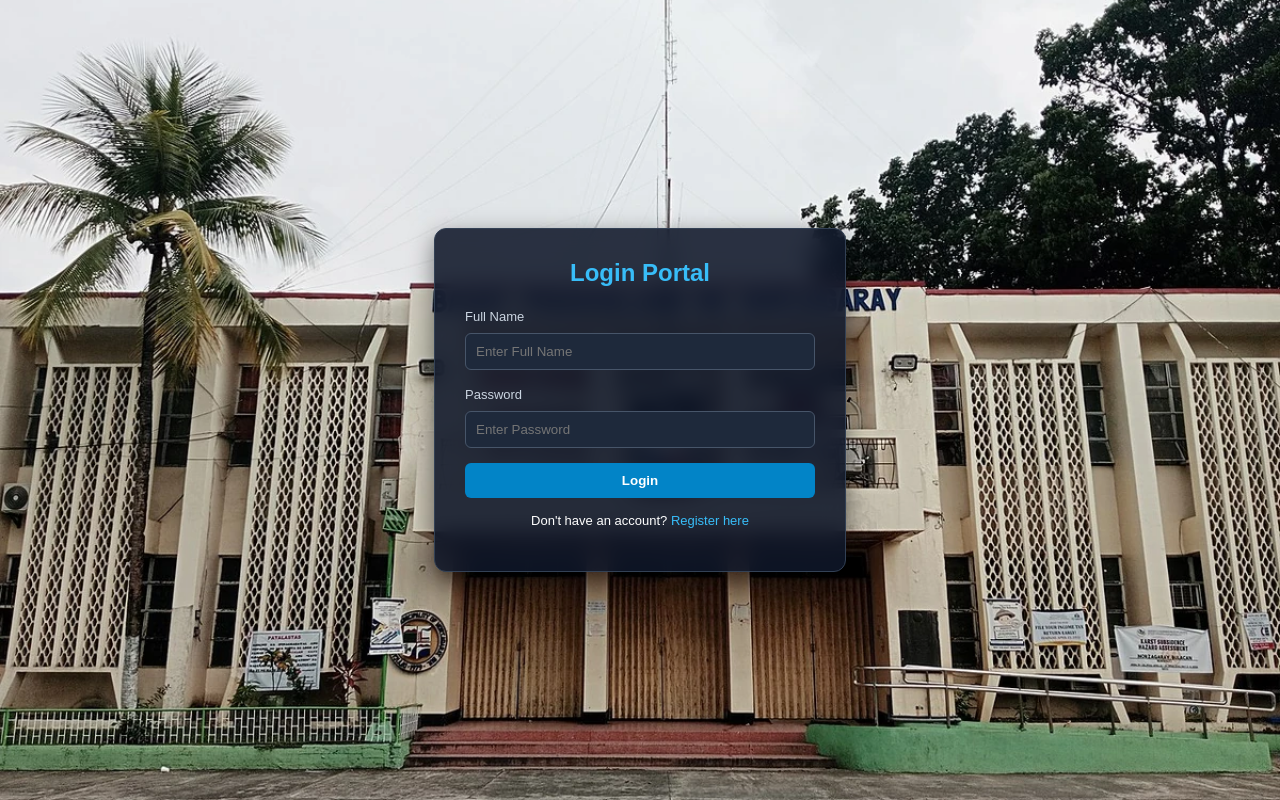
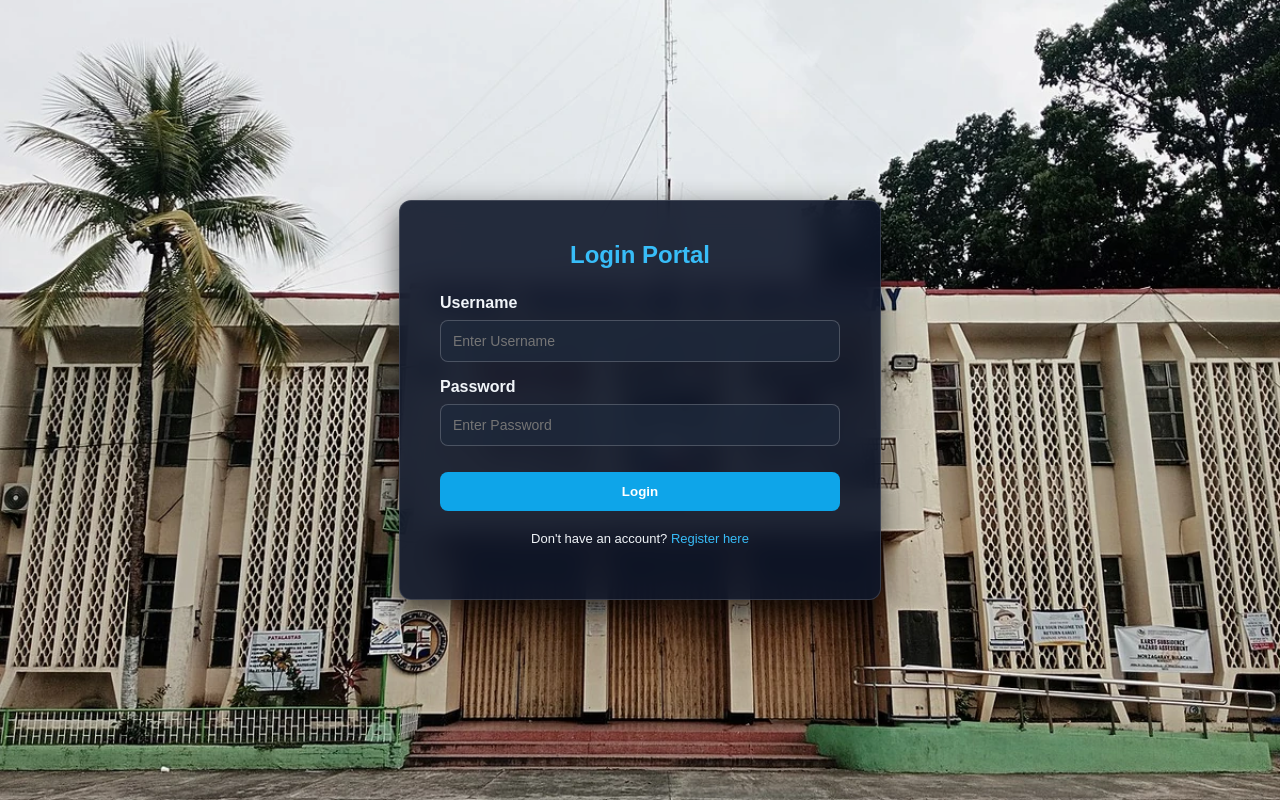
Before and after one commit to dizonej72-gif/nozagaray_skills, a Flask app: page /login in a window 1280 px wide. Run offline with Flask 3, Linux system fonts and the light colour scheme.

Commit message:
Update login.html

```diff
--- a/templates/login.html
+++ b/templates/login.html
@@ -2,76 +2,60 @@
 <html lang="en">
 <head>
     <meta charset="UTF-8">
-    <title>Login - Norzagaray Portal</title>
+    <meta name="viewport" content="width=device-width, initial-scale=1.0">
+    <title>Login - Norzagaray Skills Portal</title>
     <style>
         body {
             font-family: Arial, sans-serif;
-            background: url('/static/norz.jpg.webp');
+            background: url('/static/norz.jpg.webp') no-repeat center center fixed;
             background-size: cover;
-            background-position: center;
-            background-attachment: fixed;
-            display: flex;
-            justify-content: center;
-            align-items: center;
-            height: 100vh;
-            margin: 0;
+            display: flex; justify-content: center; align-items: center; min-height: 100vh; margin: 0;
         }
         .card {
-            background: rgba(15, 23, 42, 0.88);
-            backdrop-filter: blur(10px);
-            padding: 30px;
-            border-radius: 12px;
-            width: 350px;
-            box-shadow: 0 8px 24px rgba(0,0,0,0.5);
-            color: #ffffff;
-            border: 1px solid #334155;
+            background: rgba(15, 23, 42, 0.9); backdrop-filter: blur(12px);
+            padding: 40px; border-radius: 12px; width: 400px;
+            box-shadow: 0 10px 30px rgba(0,0,0,0.6); border: 1px solid rgba(255, 255, 255, 0.15);
+            color: #f1f5f9; text-align: center;
         }
-        h2 { text-align: center; color: #38bdf8; margin-top: 0; }
-        label { font-size: 13px; color: #cbd5e1; }
         input {
-            width: 100%;
-            padding: 10px;
-            margin: 8px 0 15px 0;
-            border-radius: 6px;
-            border: 1px solid #475569;
-            background: #1e293b;
-            color: #ffffff;
-            box-sizing: border-box;
+            width: 100%; padding: 12px; margin: 8px 0 16px 0; border-radius: 8px;
+            border: 1px solid rgba(255, 255, 255, 0.2); box-sizing: border-box;
+            background: rgba(30, 41, 59, 0.8); color: #f1f5f9; font-size: 14px;
         }
-        .btn {
-            width: 100%;
-            padding: 10px;
-            background: #0284c7;
-            color: white;
-            font-weight: bold;
-            border: none;
-            border-radius: 6px;
-            cursor: pointer;
-        }
-        .btn:hover { background: #0ea5e9; }
-        .error { color: #f87171; font-size: 12px; text-align: center; margin-bottom: 10px; background: rgba(239, 68, 68, 0.1); padding: 8px; border-radius: 6px; }
-        .link { text-align: center; margin-top: 15px; font-size: 13px; }
-        .link a { color: #38bdf8; text-decoration: none; }
+        .btn { width: 100%; padding: 12px; background: #0ea5e9; color: #fff; font-weight: bold; border: none; border-radius: 8px; cursor: pointer; }
+        .btn:hover { background: #0284c7; }
+        .error { color: #ef4444; font-size: 13px; margin-bottom: 10px; }
+        .success { color: #34d399; font-size: 13px; margin-bottom: 10px; }
     </style>
 </head>
 <body>
     <div class="card">
-        <h2>Login Portal</h2>
+        <h2 style="color: #38bdf8; margin-top: 0; margin-bottom: 25px;">Login Portal</h2>
+
         {% if error %}
-            <p class="error">{{ error }}</p>
+            <div class="error">{{ error }}</div>
         {% endif %}
+        {% if success %}
+            <div class="success">{{ success }}</div>
+        {% endif %}
+
         <form action="/login" method="POST">
-            <label>Full Name</label>
-            <input type="text" name="username" placeholder="Enter Full Name" required autocomplete="off">
+            <div style="text-align: left;">
+                <label><b>Username</b></label>
+            </div>
+            <input type="text" name="username" placeholder="Enter Username" required>
 
-            <label>Password</label>
+            <div style="text-align: left;">
+                <label><b>Password</b></label>
+            </div>
             <input type="password" name="password" placeholder="Enter Password" required>
 
-            <button type="submit" class="btn">Login</button>
+            <button type="submit" class="btn" style="margin-top: 10px;">Login</button>
         </form>
-        <div class="link">
-            <p>Don't have an account? <a href="/register">Register here</a></p>
-        </div>
+
+        <p style="margin-top: 20px; font-size: 13px;">
+            Don't have an account? <a href="/register" style="color: #38bdf8; text-decoration: none;">Register here</a>
+        </p>
     </div>
 </body>
 </html>
```
